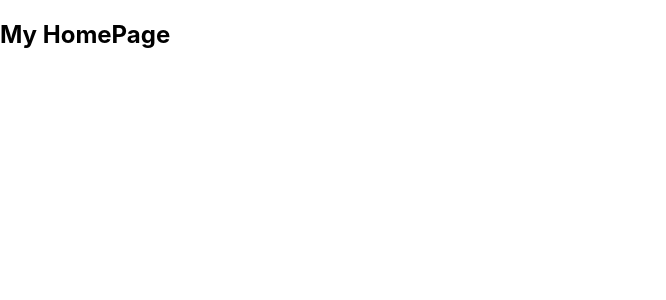
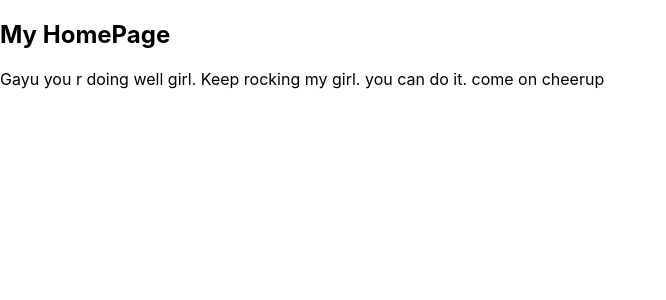
Before and after one commit to Gayathiri-Jeyananthan/Mukili, a React (Create React App) app in the folder frontend /: page / in a window 1280 px wide. Shown: the top 300 px of the page, without its empty margins (0-666 px from the left). Built offline with nearby package versions, Linux system fonts and the light colour scheme.

Commit message:
axios have installed

```diff
--- a/frontend /package.json
+++ b/frontend /package.json
@@ -6,6 +6,7 @@
     "@testing-library/jest-dom": "^5.17.0",
     "@testing-library/react": "^13.4.0",
     "@testing-library/user-event": "^13.5.0",
+    "axios": "^1.7.3",
     "react": "^18.3.1",
     "react-dom": "^18.3.1",
     "react-router-dom": "^6.26.0",
--- a/frontend /src/pages/HomePage.js
+++ b/frontend /src/pages/HomePage.js
@@ -4,6 +4,7 @@ const HomePage = () => {
   return (
     <React.Fragment>
       <h2>My HomePage</h2>
+      <p>Gayu you r doing well girl. Keep rocking my girl. you can do it. come on cheerup</p>
     </React.Fragment>
   );
 };
```
Also changed, not shown: 1 other file (tests, documents, lock files or other folders).
